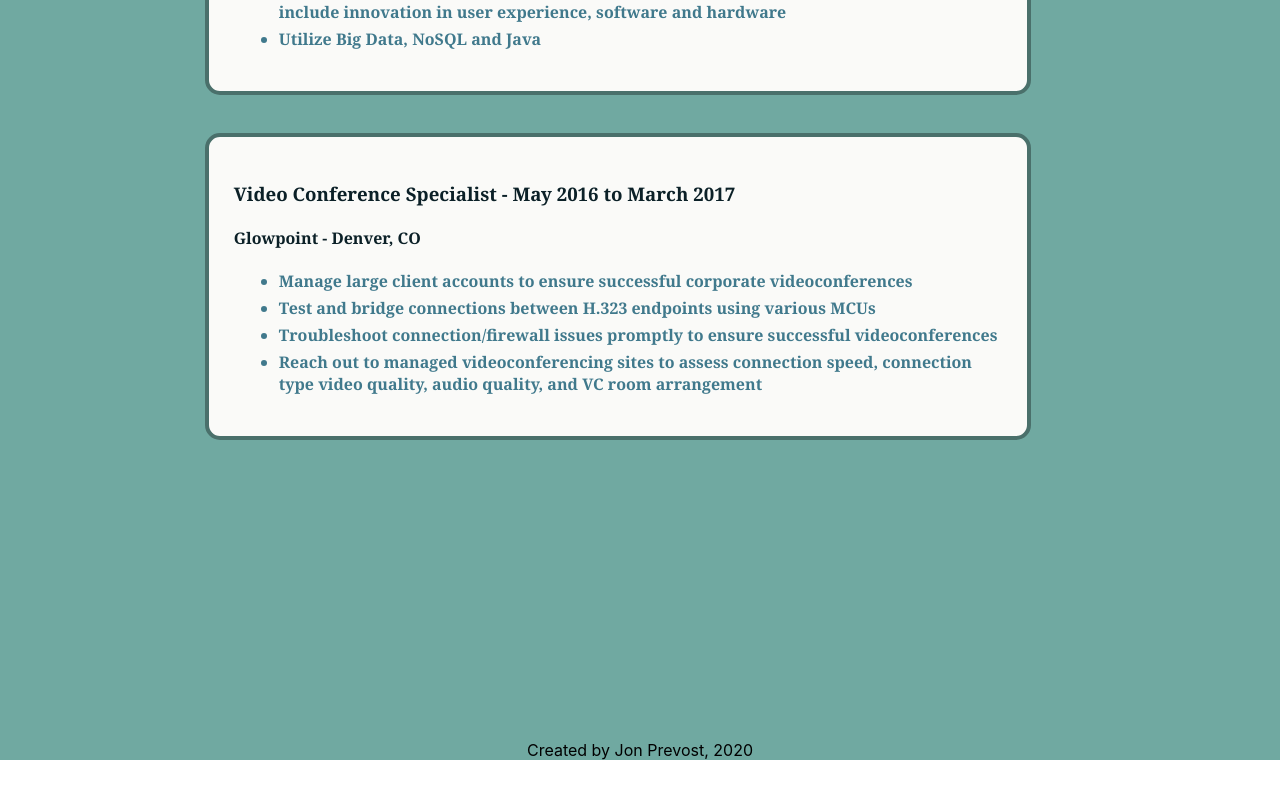
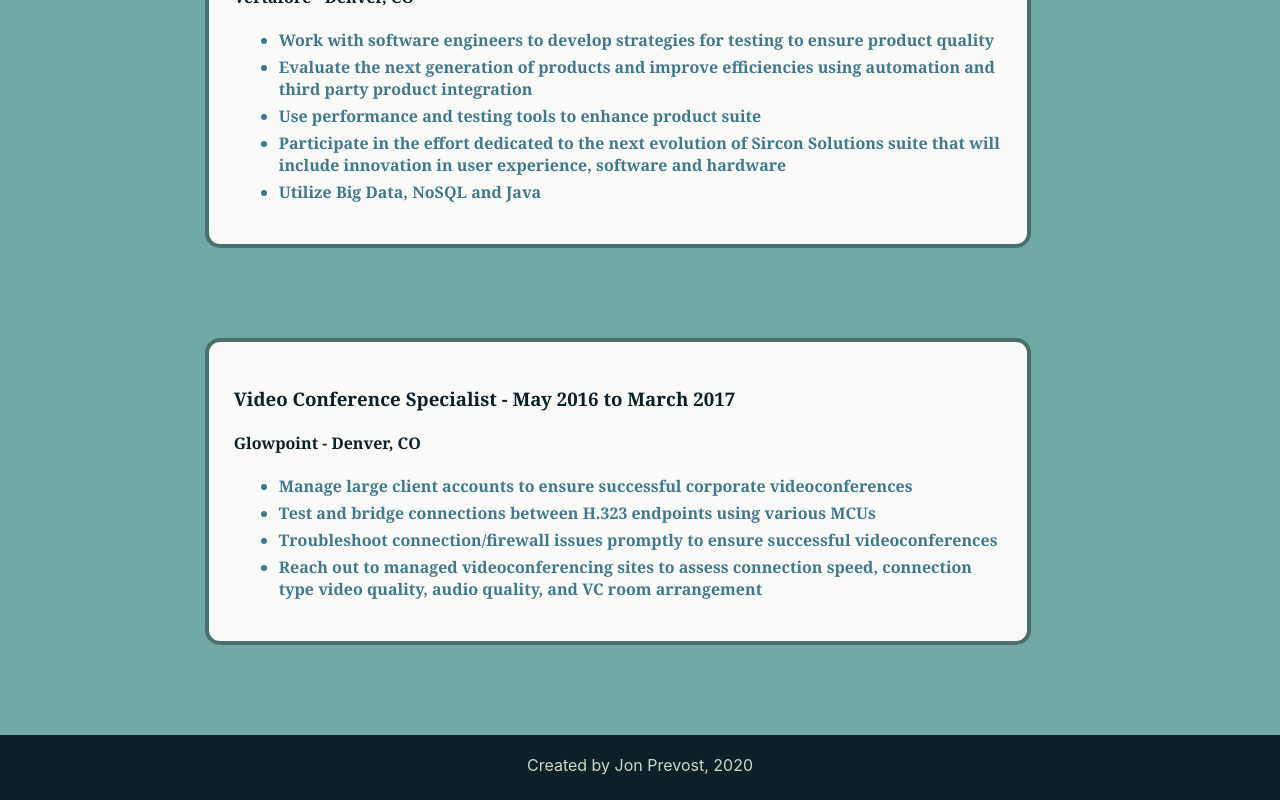
Before and after one commit to jprevost89/resume, a React (Create React App) app: page /experience in a window 1280 px wide. Shown: the part 1413-2213 px from the top of the page. Before the commit the page ends 2173 px from the top, so only its background shows below. Built offline with nearby package versions, Linux system fonts and the light colour scheme.

Commit message:
adjusted footer css

```diff
--- a/src/App.css
+++ b/src/App.css
@@ -1,7 +1,9 @@
 .App {
   text-align: center;
   background-color:#70a9a1;
-  height: max-content;
+  position: relative;
+  min-height: 100vh;
+  max-height: fit-content;
 }
 
 .App-h1 {
--- a/src/Components/About/About.css
+++ b/src/Components/About/About.css
@@ -6,7 +6,6 @@
     display: block;
     margin-top: 7%;
     margin-left: 34%;
-    margin-bottom: 145px;
     border-radius: 6px;
     border: 3px solid  #8a8f85;
     background-color: #ffffff;
--- a/src/Components/Contact/Contact.css
+++ b/src/Components/Contact/Contact.css
@@ -1,8 +1,8 @@
 .Contact {
-    width: 100%;
-    height: 560px;
-    margin-top: 3%;
     display: inline-block;
+    margin:0;
+    padding:0;
+    height:100%;
     color: #282c34;
 }
 
@@ -18,8 +18,3 @@
     color: #282c34;
 
 }
-@media screen and (max-width: 500px) {
-    .Contact {
-        height: 800px;
-    }
-}
--- a/src/Components/Contact/Contact.js
+++ b/src/Components/Contact/Contact.js
@@ -12,10 +12,10 @@
                 <h3><a href={"mailto:" + "jonprevost86@gmail.com"}>Email: jonprevost86@gmail.com</a></h3>
             </div>
             <div>
-                <h3><a href='https://www.linkedin.com/in/jonathan-prevost-33b934154/' target="_blank">LinkedIn</a></h3>
+                <h3><a href='https://www.linkedin.com/in/jonathan-prevost-33b934154/' target="_blank" rel="noopener noreferrer">LinkedIn</a></h3>
             </div>
             <div>
-                <h3><a href='https://github.com/jprevost89' target="_blank">GitHub</a></h3>
+                <h3><a href='https://github.com/jprevost89' target="_blank" rel="noopener noreferrer">GitHub</a></h3>
             </div>
         </div>
     )
--- a/src/Components/EducationComponent/EducationComponent.js
+++ b/src/Components/EducationComponent/EducationComponent.js
@@ -23,7 +23,7 @@
         if(defaultState) {
             educationView = null;
         } else {
-            if(this.props.component == "Degree") {
+            if(this.props.component === "Degree") {
                 educationView = <DegreeComponent/>
             } else {
                 educationView = <CertificationComponent/>
@@ -31,7 +31,7 @@
         }
         return(
             <div className="education">
-                <button onClick={this.toggleHandler}><img src={dropdown}/>{this.props.name}</button>
+                <button onClick={this.toggleHandler}><img src={dropdown} alt="dropdown arrow"/>{this.props.name}</button>
                 {educationView}
             </div>
         )
--- a/src/Components/Experience/Experience.css
+++ b/src/Components/Experience/Experience.css
@@ -1,4 +1,6 @@
 .Exp {
     margin-top: 7%;
+    padding-bottom: 65px;
+    height: 100%;
     width: 100%;
 }
--- a/src/Components/Footer/Footer.css
+++ b/src/Components/Footer/Footer.css
@@ -1,11 +1,15 @@
-.footer {
-    height: max-content;
-    background-color: #70a9a1;
-    margin-top: 300px;
+.footer{
+    height: 45px;
+    position: absolute;
+    bottom:0;
+    padding-top: 20px;
+    width: 100%;
+    background-color: #0B2027;
+    color: #CFD7C7;
 }
 
 @media screen and (max-width: 500px) {
     .footer {
-        margin-top: 110%;
+        margin-top: 0;
     }
 }
--- a/src/Components/Jobs/Jobs.css
+++ b/src/Components/Jobs/Jobs.css
@@ -4,7 +4,7 @@
     display: block;
     padding: 25px;
     margin-left: 16%;
-    margin-bottom: 3%;
+    margin-bottom: 7%;
     text-align: left;
     color: #0B2027;
     border-radius: 15px;
--- a/src/Components/Navbar/Navbar.js
+++ b/src/Components/Navbar/Navbar.js
@@ -9,10 +9,10 @@
     return (
         <div>
             <ul className="Nav">
-                <li><a href='/'><img src={home}/>Home</a></li>
-                <li><a href='/experience'><img src={work}/>Experience</a></li>
-                <li><a href='/education'><img src={education}/>Education</a></li>
-                <li><a href='/contact'><img src={contact}/>Contact</a></li>
+                <li><a href='/'><img src={home} alt="home icon"/>Home</a></li>
+                <li><a href='/experience'><img src={work} alt="experience icon"/>Experience</a></li>
+                <li><a href='/education'><img src={education} alt="education icon"/>Education</a></li>
+                <li><a href='/contact'><img src={contact} alt="contact icon"/>Contact</a></li>
                 <p>Jon Prevost</p>
             </ul>
         </div>
--- a/src/pages/ExperiencePage.js
+++ b/src/pages/ExperiencePage.js
@@ -1,4 +1,4 @@
-import React, { Component } from 'react';
+import React from 'react';
 import Navbar from '../Components/Navbar/Navbar';
 import Experience from '../Components/Experience/Experience';
 import Footer from '../Components/Footer/Footer';
```
